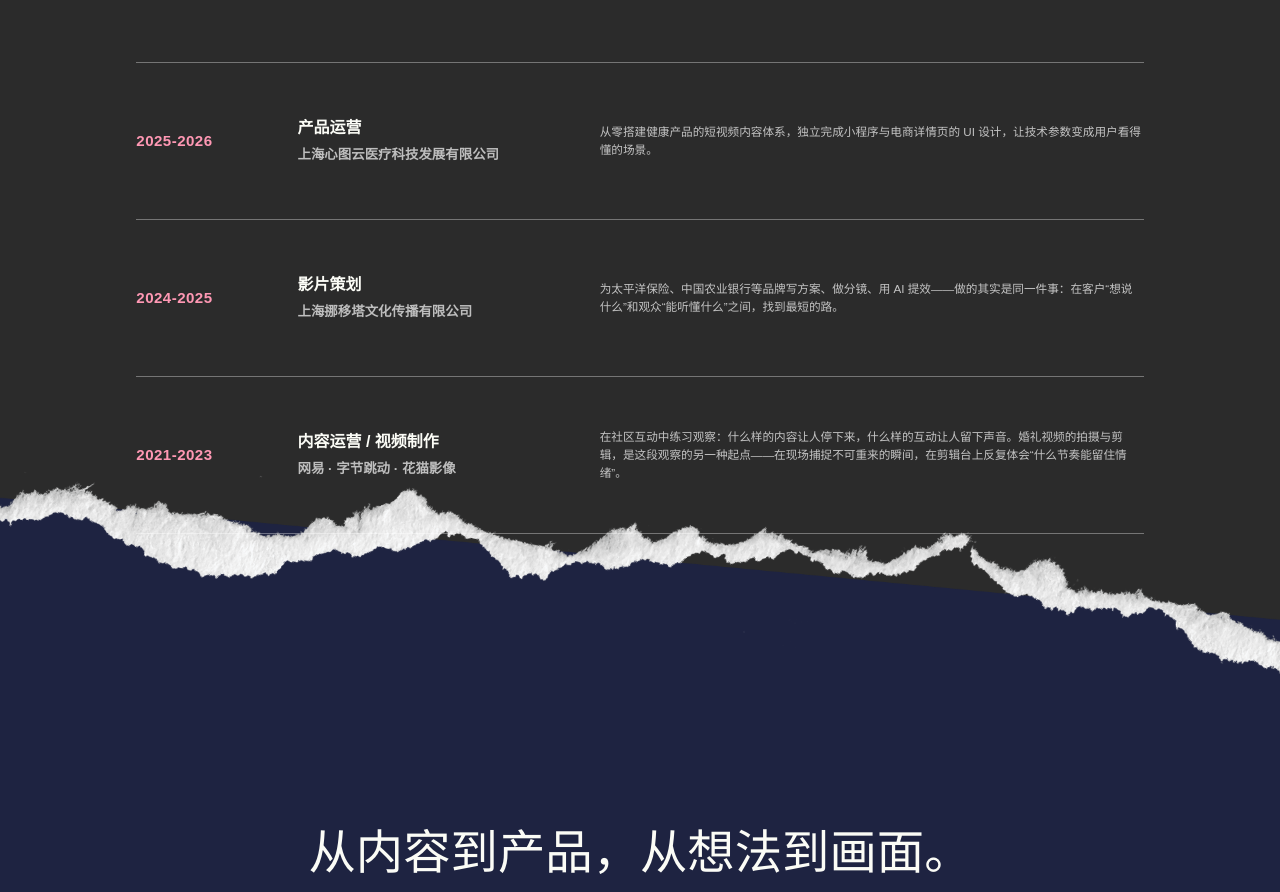
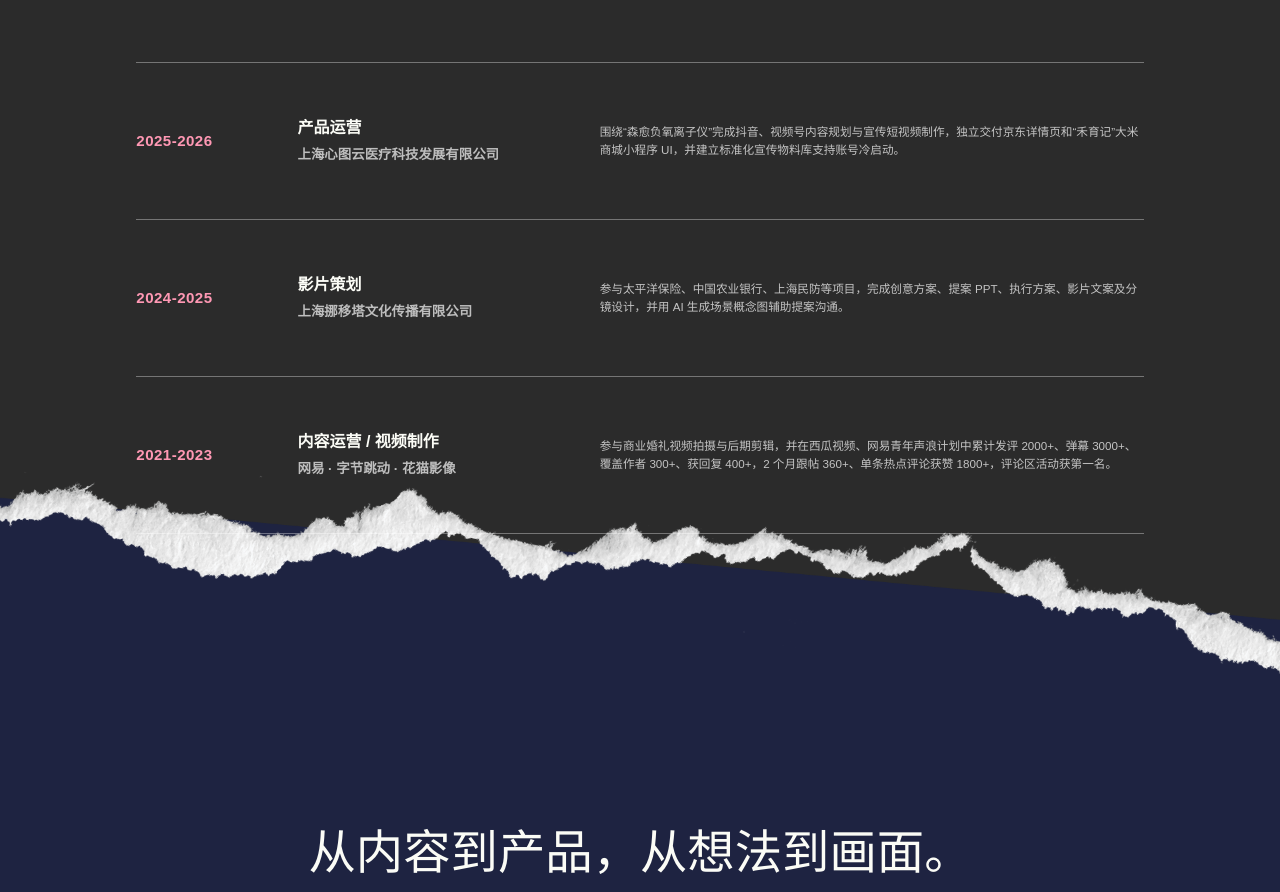
Before and after one commit to sy18714637910-crypto/-2026-, a Next.js app: page / in a window 1280 px wide. Shown: the part 4260-5152 px from the top of the page. Built offline with nearby package versions, Linux system fonts and the light colour scheme.

Commit message:
Quantify homepage experience copy

```diff
--- a/app/page.tsx
+++ b/app/page.tsx
@@ -59,19 +59,19 @@ const experience = [
     years: '2025-2026',
     role: '产品运营',
     company: '上海心图云医疗科技发展有限公司',
-    copy: '从零搭建健康产品的短视频内容体系，独立完成小程序与电商详情页的 UI 设计，让技术参数变成用户看得懂的场景。',
+    copy: '围绕“森愈负氧离子仪”完成抖音、视频号内容规划与宣传短视频制作，独立交付京东详情页和“禾育记”大米商城小程序 UI，并建立标准化宣传物料库支持账号冷启动。',
   },
   {
     years: '2024-2025',
     role: '影片策划',
     company: '上海挪移塔文化传播有限公司',
-    copy: '为太平洋保险、中国农业银行等品牌写方案、做分镜、用 AI 提效——做的其实是同一件事：在客户“想说什么”和观众“能听懂什么”之间，找到最短的路。',
+    copy: '参与太平洋保险、中国农业银行、上海民防等项目，完成创意方案、提案 PPT、执行方案、影片文案及分镜设计，并用 AI 生成场景概念图辅助提案沟通。',
   },
   {
     years: '2021-2023',
     role: '内容运营 / 视频制作',
     company: '网易 · 字节跳动 · 花猫影像',
-    copy: '在社区互动中练习观察：什么样的内容让人停下来，什么样的互动让人留下声音。婚礼视频的拍摄与剪辑，是这段观察的另一种起点——在现场捕捉不可重来的瞬间，在剪辑台上反复体会“什么节奏能留住情绪”。',
+    copy: '参与商业婚礼视频拍摄与后期剪辑，并在西瓜视频、网易青年声浪计划中累计发评 2000+、弹幕 3000+、覆盖作者 300+、获回复 400+，2 个月跟帖 360+、单条热点评论获赞 1800+，评论区活动获第一名。',
   },
 ];
 
```
